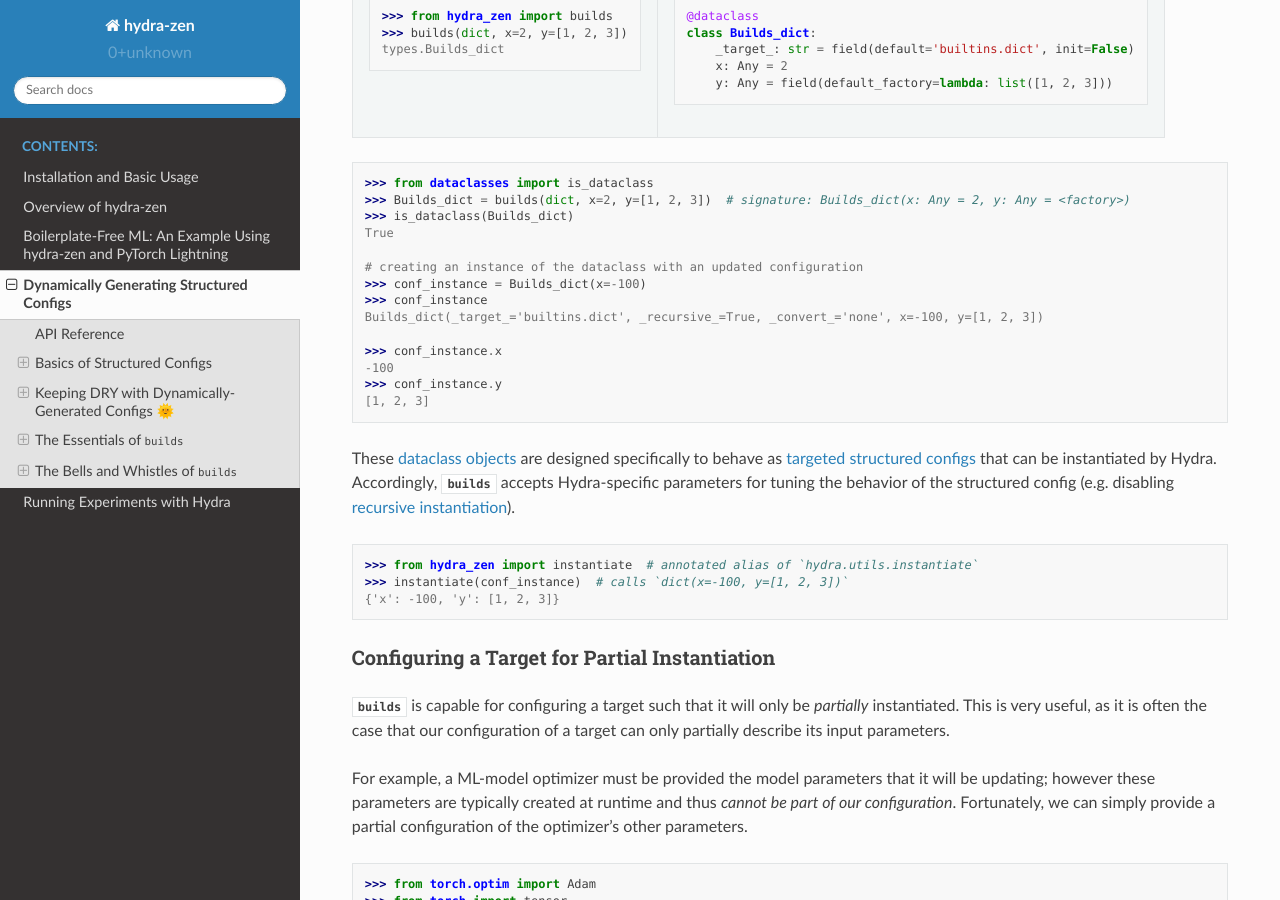
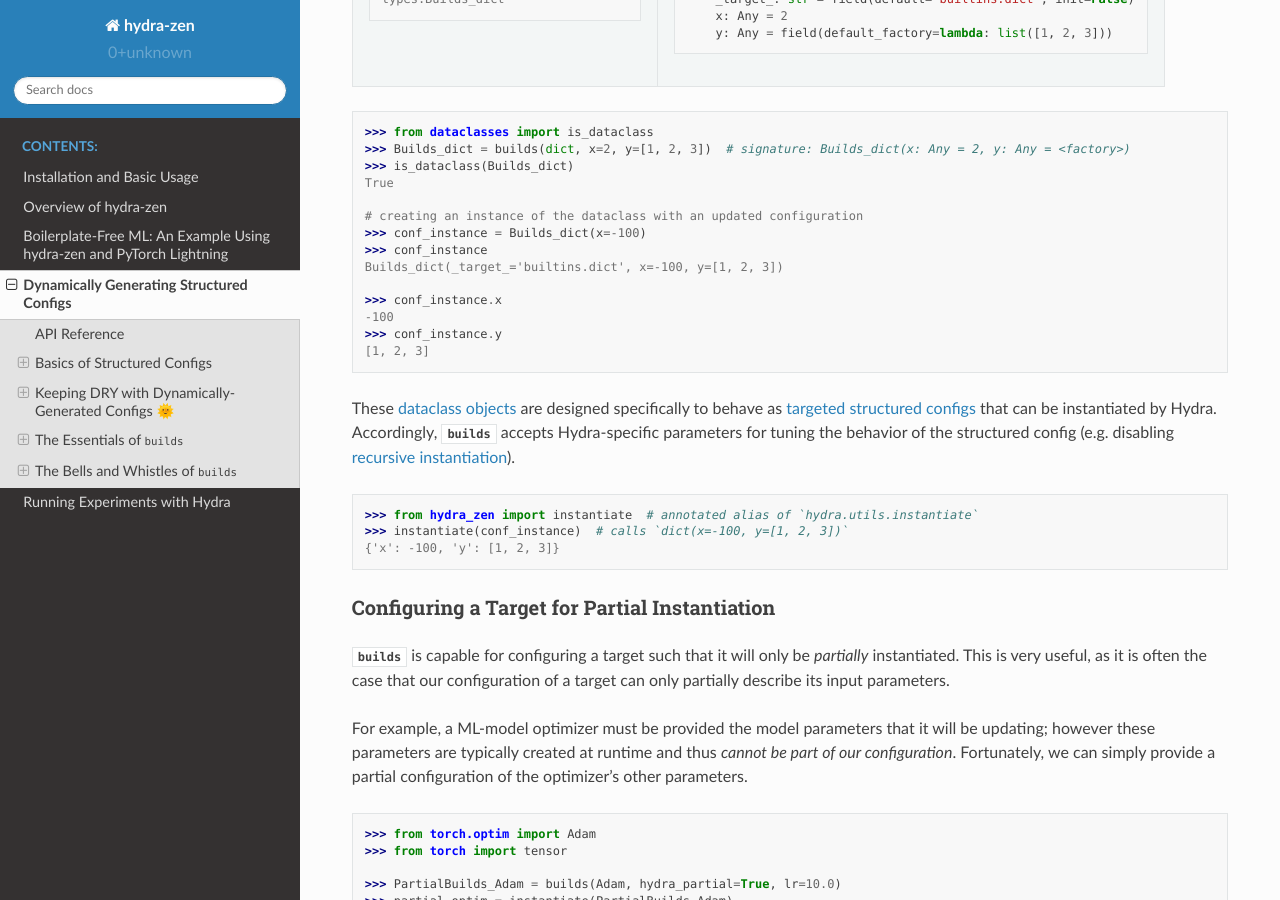
Before and after one commit to mit-ll-responsible-ai/hydra-zen, a Sphinx documentation site: the page built from docs/source/structured_configs.rst, in a window 1280 px wide and 900 px high, scrolled down 4446 px. Built offline with Sphinx 7.4.7 and the Read the Docs theme 2.0.0, drawn with Linux system fonts in a browser that asks for light colours; some of the changed text lies outside the part shown.

Commit message:
update docs to reflect omitted default hydra settings

```diff
--- a/docs/source/structured_configs.rst
+++ b/docs/source/structured_configs.rst
@@ -48,7 +48,6 @@ For example, suppose that we want to configure the following class
            layer_widths: Tuple[int, ...] = (5, 10, 5),
            device: str = "cpu",
        ):
-
            print(
                f"DNN(input_size={input_size}, output_size={output_size}, layer_widths={layer_widths}, device={device})"
            )
@@ -100,8 +99,6 @@ And this dynamically generated configuration can still be serialized to a yaml f
    >>> from hydra_zen import to_yaml  # alias of `omegaconf.OmegaConf.to_yaml`
    >>> print(to_yaml(conf_instance))
    _target_: vision.model.DNN
-   _recursive_: true
-   _convert_: none
    input_size: 2
    output_size: 10
    layer_widths:
@@ -250,7 +247,7 @@ but it is worthwhile for us to discuss these more deliberately.
    # creating an instance of the dataclass with an updated configuration
    >>> conf_instance = Builds_dict(x=-100)
    >>> conf_instance
-   Builds_dict(_target_='builtins.dict', _recursive_=True, _convert_='none', x=-100, y=[1, 2, 3])
+   Builds_dict(_target_='builtins.dict', x=-100, y=[1, 2, 3])
 
    >>> conf_instance.x
    -100
@@ -416,8 +413,6 @@ that function.
 
    >>> print(to_yaml(Builds_loss))
    _target_: __main__.objective_function
-   _recursive_: true
-   _convert_: none
    prediction: ???
    score: ???
    reduction_fn:
@@ -431,8 +426,6 @@ User-specified parameters will automatically be transformed as well
 
    >>> print(to_yaml(builds(dict, io_fn=len, sequence=list)))
    _target_: builtins.dict
-   _recursive_: true
-   _convert_: none
    io_fn:
      _target_: hydra_zen.funcs.get_obj
      path: builtins.len
```
Also changed, not shown: README.md (+1 -3 lines).
